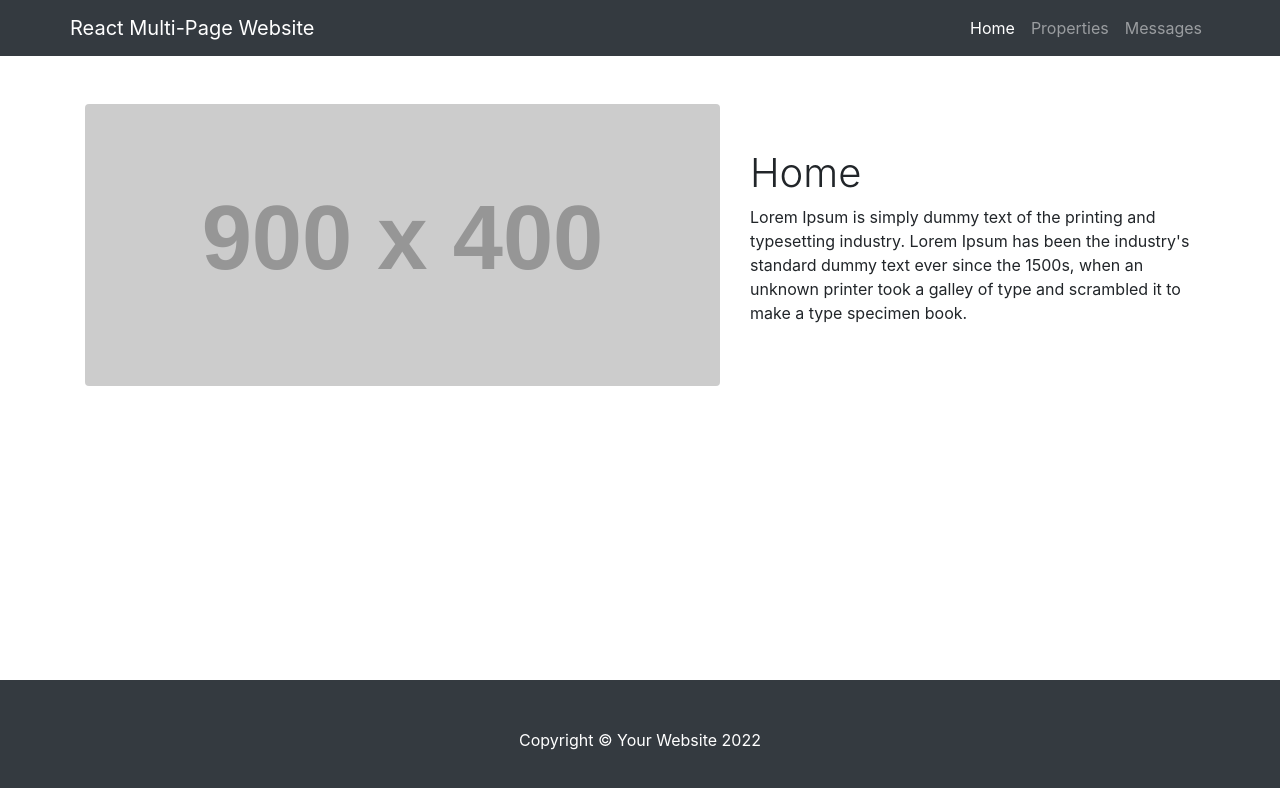
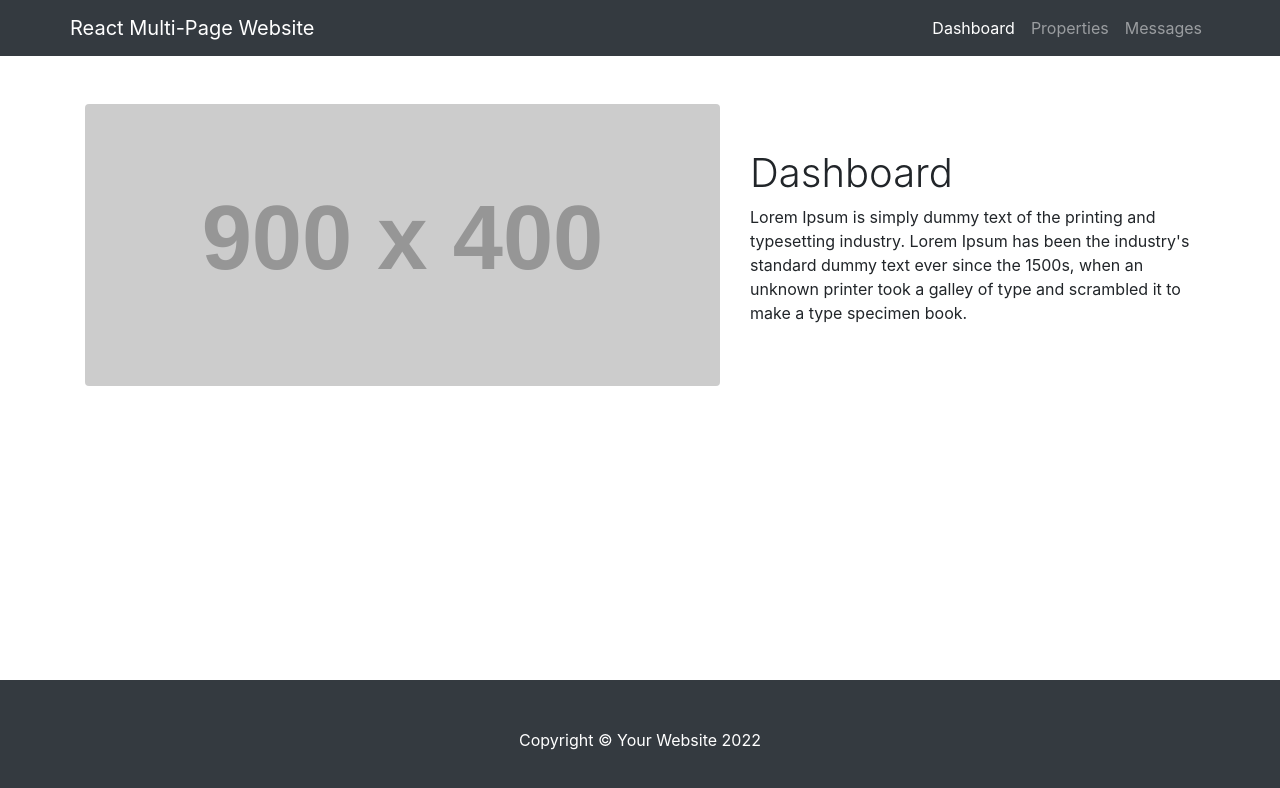
Before and after one commit to ZenDugo/TALC-Frontend, a React (Create React App) app: page / in a window 1280 px wide. Shown: the top 788 px of the page. Built offline with nearby package versions, Linux system fonts and the light colour scheme.

Commit message:
changed home to dashboard

```diff
--- a/src/components/Home.jsx
+++ b/src/components/Dashboard.jsx
@@ -1,6 +1,6 @@
 import React from "react";
 
-function Home() {
+function Dashboard() {
 	return (
 		<div className="home">
 			<div class="container">
@@ -13,7 +13,7 @@ function Home() {
 						/>
 					</div>
 					<div class="col-lg-5">
-						<h1 class="font-weight-light">Home</h1>
+						<h1 class="font-weight-light">Dashboard</h1>
 						<p>
 							Lorem Ipsum is simply dummy text of the printing and typesetting
 							industry. Lorem Ipsum has been the industry's standard dummy text
@@ -27,4 +27,4 @@ function Home() {
 	);
 }
 
-export default Home;
+export default Dashboard;
--- a/src/components/Navigation.jsx
+++ b/src/components/Navigation.jsx
@@ -13,7 +13,7 @@ function Navigation() {
 						<ul className="navbar-nav ml-auto">
 							<li className="nav-item">
 								<NavLink className="nav-link" to="/">
-									Home
+									Dashboard
 									<span className="sr-only">(current)</span>
 								</NavLink>
 							</li>
--- a/src/components/index.js
+++ b/src/components/index.js
@@ -1,6 +1,6 @@
 export { default as Navigation } from "./Navigation";
 export { default as Footer } from "./Footer";
-export { default as Home } from "./Home";
+export { default as Dashboard } from "./Dashboard";
 export { default as Estate } from "./properties/Estate";
 export { default as Estates } from "./properties/Estates";
 export { default as Properties } from "./properties/Properties";
--- a/src/index.js
+++ b/src/index.js
@@ -6,7 +6,7 @@ import { BrowserRouter as Router, Route, Routes } from "react-router-dom";
 import {
 	Navigation,
 	Footer,
-	Home,
+	Dashboard,
 	Properties,
 	Estate,
 	Estates,
@@ -19,7 +19,7 @@ ReactDOM.render(
 	<Router>
 		<Navigation />
 		<Routes>
-			<Route path="/" element={<Home />} />
+			<Route path="/" element={<Dashboard />} />
 			<Route path="/properties" element={<Properties />}>
 				<Route path="" element={<Estates />} />
 				<Route path=":postSlug" element={<Estate />} />
```
